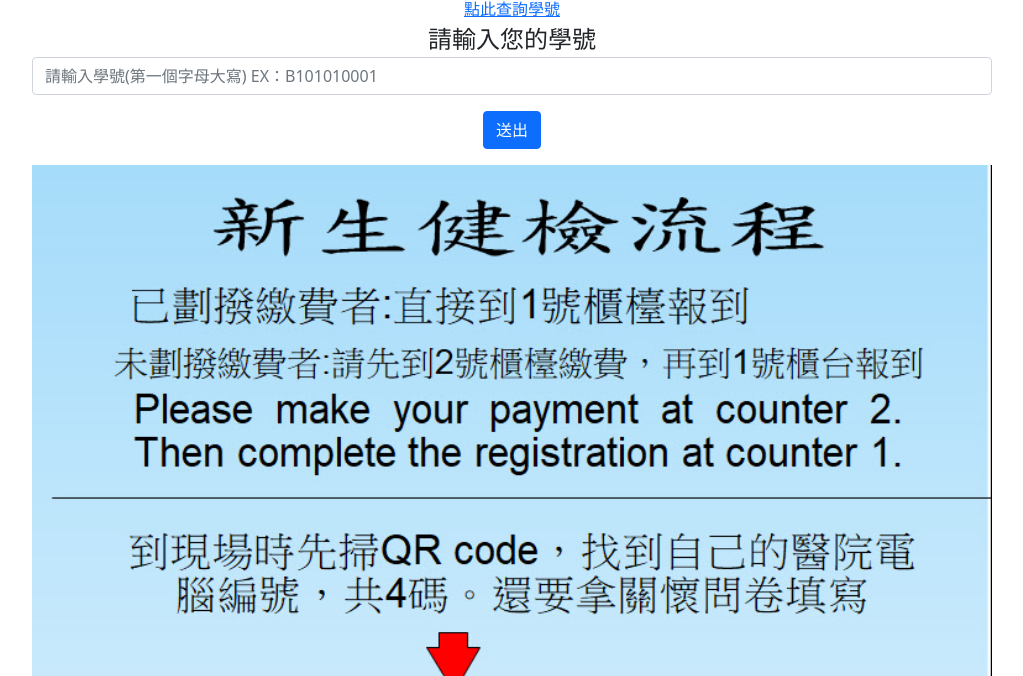
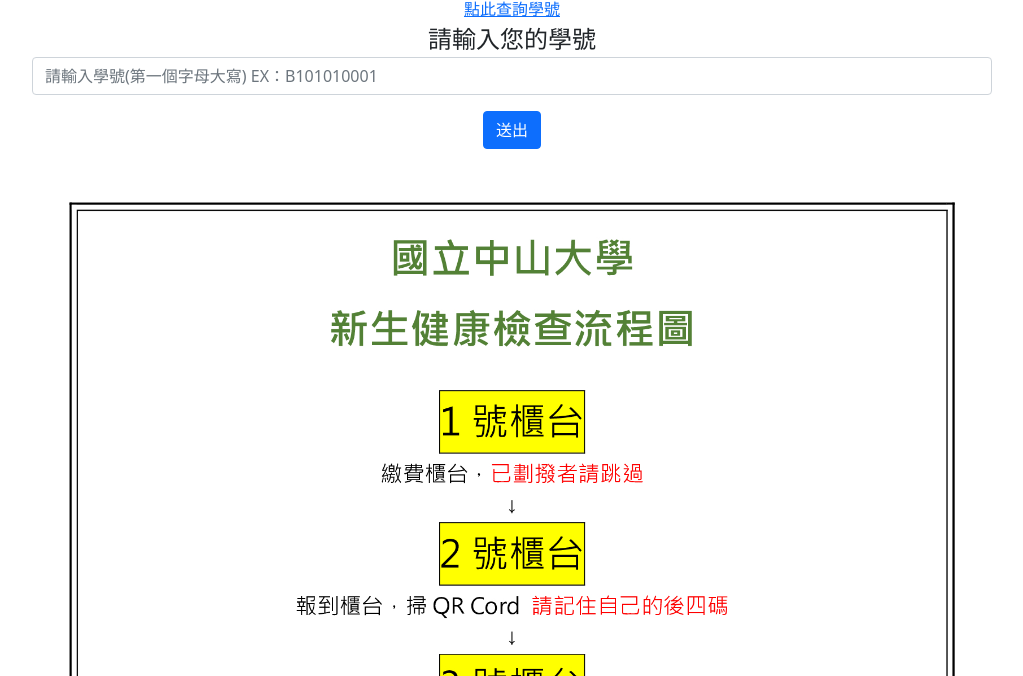
Before and after one commit to Nsysu-Health/freshman-health-check, a plain HTML site: page search.html in a window 1280 px wide. Shown: the part 124-800 px from the top of the page, without its empty margins (128-1151 px from the left). Drawn offline with nearby package versions, Linux system fonts and the light colour scheme.

Commit message:
search.html

```diff
--- a/search.html
+++ b/search.html
@@ -29,7 +29,7 @@
       </form>
     </div>
     <div class="my-3">
-      <img src="photo.jpg" alt="" class="w-75 mx-auto d-block">
+      <img src="海報160x60.jpg" alt="" class="w-75 mx-auto d-block">
     </div>
     <div class="modal fade" id="checkModal" data-bs-backdrop="static" data-bs-keyboard="false" tabindex="-1" aria-labelledby="staticBackdropLabel" aria-hidden="true">
       <div class="modal-dialog">
```
